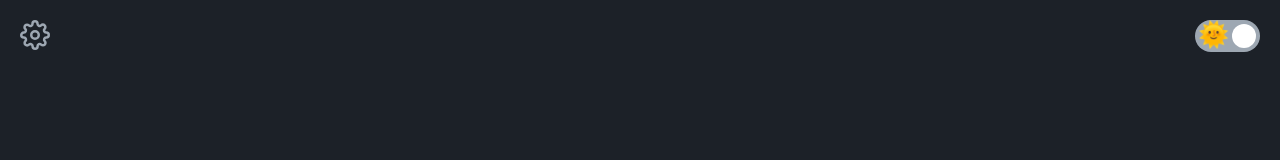
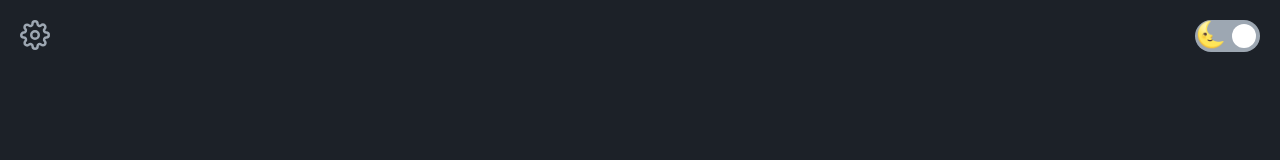
Before and after one commit to kaehehehe/my-pomodoro, a React (Create React App) app: page / in a window 1280 px wide. Shown: the top 160 px of the page. Built offline with nearby package versions, Linux system fonts and the light colour scheme; the HTML template or start-up script is replaced by a standard one; a web font is replaced by a local one.

Commit message:
🎨style: toggle 디자인 수정

```diff
--- a/src/components/Toggle.jsx
+++ b/src/components/Toggle.jsx
@@ -15,17 +15,16 @@ const StyledToggle = styled.label`
   cursor: pointer;
 `;
 
-const LightModeIcon = styled.div`
+const DarkModeIcon = styled.div`
   display: ${({ theme }) => (theme === 'dark' ? 'block' : 'none')};
   position: absolute;
   font-size: 25px;
-  left: 3px;
   z-index: 100;
 `;
 
-const DarkModeIcon = styled(LightModeIcon)`
+const LightModeIcon = styled(DarkModeIcon)`
   display: ${({ theme }) => (theme === 'dark' ? 'none' : 'block')};
-  left: 38px;
+  left: 35px;
 `;
 
 const Input = styled.input`
@@ -77,8 +76,8 @@ const Toggle = ({ theme, setTheme }) => {
   return (
     <Container>
       <StyledToggle>
+        <DarkModeIcon theme={theme}>🌜</DarkModeIcon>
         <LightModeIcon theme={theme}>🌞</LightModeIcon>
-        <DarkModeIcon theme={theme}>🌛</DarkModeIcon>
         <Input type="checkbox" onClick={handleToggle} />
         <Slider theme={theme} />
       </StyledToggle>
```
